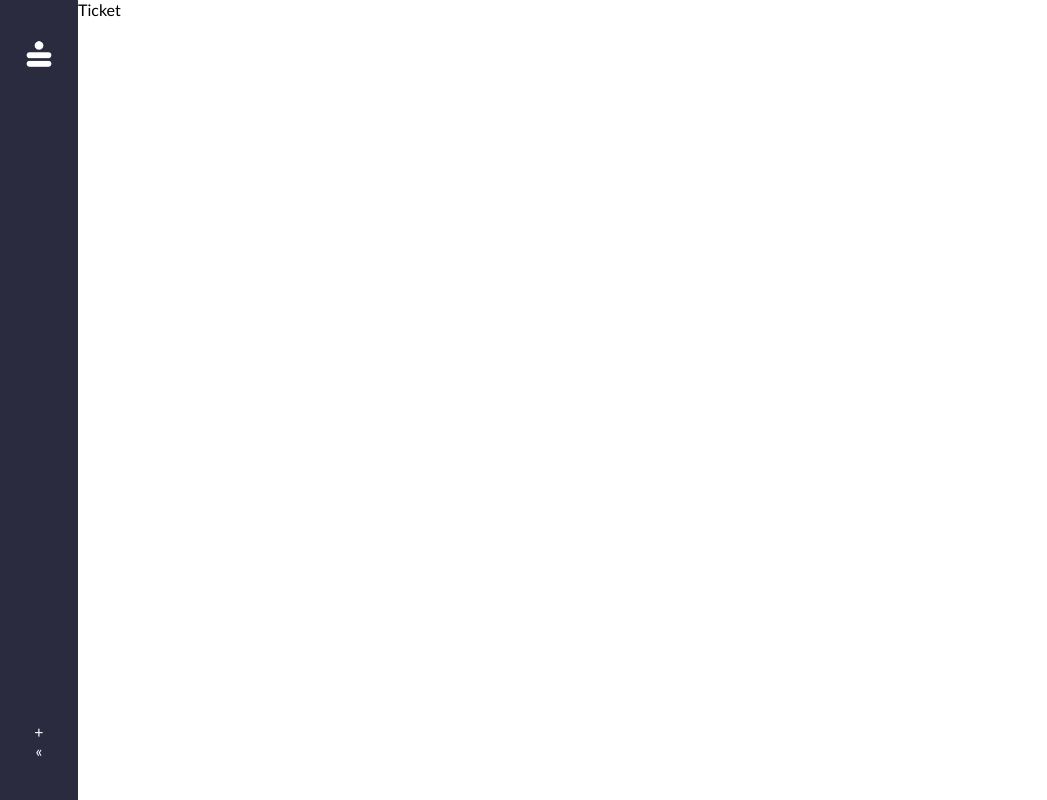
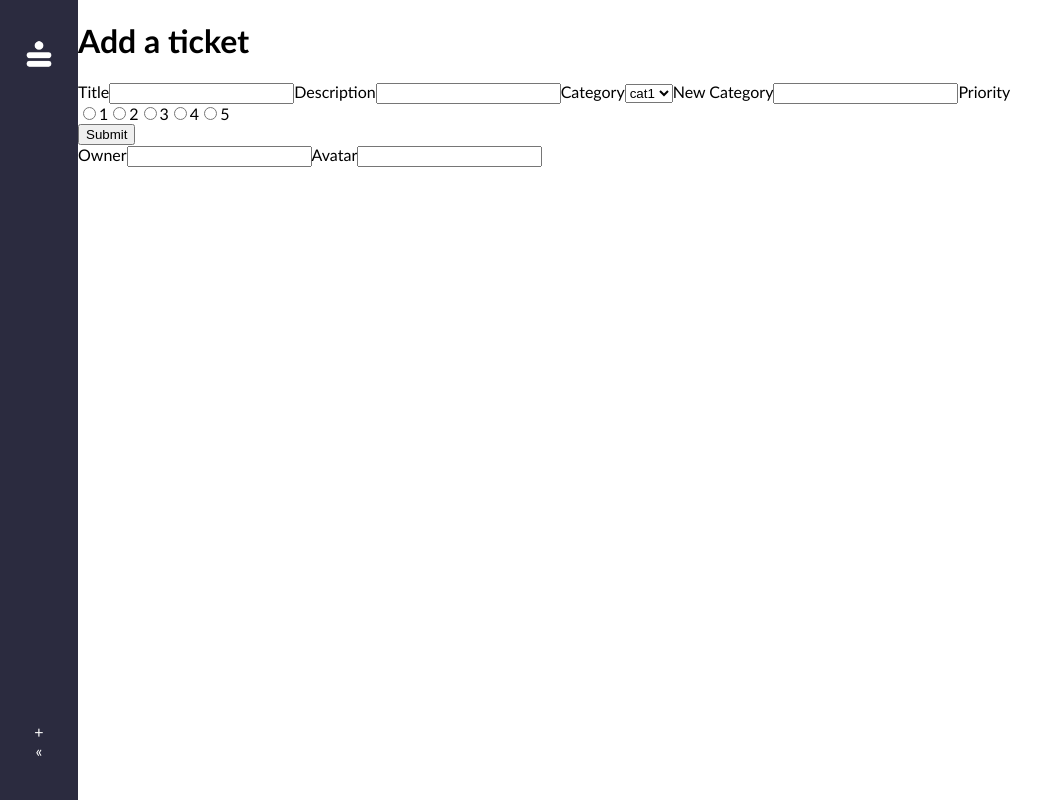
Before and after one commit to PatMiekina/monday-crm-clone, a React (Create React App) app: page /ticket in a window 1280 px wide. Shown: the whole page, without its empty margins (0-1047 px from the left). Built offline with nearby package versions, Linux system fonts and the light colour scheme.

Commit message:
add ticketPage logic part 1

```diff
--- a/src/pages/TicketPage.js
+++ b/src/pages/TicketPage.js
@@ -1,7 +1,193 @@
-const Ticket = () => {
+import { useState } from 'react'
+
+const TicketPage = () => {
+    const [formData, setFormData] = useState({
+        status: 'not started',
+        progress: 0,
+        timestamp: new Date().toISOString()
+    });
+    const editMode = false
+
+    const handleSubmit = () => {
+        console.log('submitted')
+    }
+    const handleChange = (e) => {
+        const value = e.target.value
+        const name = e.target.name
+
+        setFormData((prevState) => ({
+            ...prevState,
+            [name]: value
+        })
+        )
+    }
+
+    const categories = ['cat1', 'cat2']
+
+    console.log(formData)
+
     return (
-        <div>Ticket</div>
+        <div className='ticket'>
+            <h1>{editMode ? 'Update your ticket' : 'Add a ticket' }</h1>
+            <div className='ticket-container'>
+                <form onSubmit={handleSubmit}>
+                    <section>
+                        <label htmlFor='title'>Title</label>
+                        <input
+                            id='title'
+                            name='title'
+                            type='text'
+                            onChange={handleChange}
+                            required={true}
+                            value={formData.title}
+                        />
+
+                        <label htmlFor='description'>Description</label>
+                        <input
+                            id='description'
+                            name='description'
+                            type='text'
+                            onChange={handleChange}
+                            required={true}
+                            value={formData.description}
+                        />
+
+                        <label>Category</label>
+                        <select
+                            name='category'
+                            value={formData.category}
+                            onChange={handleChange}
+                        >
+                            {categories?.map((category, _index) => (
+                                <option key={_index} value={category}>{category}</option>
+                            ))}
+                        </select>
+
+                        <label htmlFor='new-category'>New Category</label>
+                        <input
+                            id='new-category'
+                            name='category'
+                            type='text'
+                            onChange={handleChange}
+                            required={true}
+                            value={formData.category}
+                        />
+
+                        <label htmlFor='priority'>Priority</label>
+                        <div className='multiple-input-container'>
+                            <input
+                                id='priority-1'
+                                name='priority'
+                                type='radio'
+                                onChange={handleChange}
+                                value={formData.priority}
+                                checked={formData.priority === 1}
+                            />
+                            <label htmlFor='priority-1'>1</label>
+
+                            <input
+                                id='priority-2'
+                                name='priority'
+                                type='radio'
+                                onChange={handleChange}
+                                value={formData.priority}
+                                checked={formData.priority === 2}
+                            />
+                            <label htmlFor='priority-1'>2</label>
+
+                            <input
+                                id='priority-3'
+                                name='priority'
+                                type='radio'
+                                onChange={handleChange}
+                                value={formData.priority}
+                                checked={formData.priority === 3}
+                            />
+                            <label htmlFor='priority-1'>3</label>
+
+                            <input
+                                id='priority-4'
+                                name='priority'
+                                type='radio'
+                                onChange={handleChange}
+                                value={formData.priority}
+                                checked={formData.priority === 4}
+                            />
+                            <label htmlFor='priority-1'>4</label>
+
+                            <input
+                                id='priority-5'
+                                name='priority'
+                                type='radio'
+                                onChange={handleChange}
+                                value={formData.priority}
+                                checked={formData.priority === 5}
+                            />
+                            <label htmlFor='priority-1'>5</label>
+                        </div>
+
+                        {editMode &&
+                        <>
+                            <input
+                                type='range'
+                                id='progress'
+                                name='progress'
+                                value={formData.progress}
+                                min='0'
+                                max='100'
+                                onChange={handleChange}
+                            />
+
+                            <label htmlFor='progress'>Progress</label>
+
+                            <label>Status</label>
+                            <select
+                                name='status'
+                                value={formData.status}
+                                onChange={handleChange}
+                            >
+                                <option selected={formData.status === 'done'} value='done'>Done</option>
+                                <option selected={formData.status === 'working on it'} value='working on it'>Working on it</option>
+                                <option selected={formData.status === 'stuck'} value='stuck'>Stuck</option>
+                                <option selected={formData.status === 'not started'} value='not started'>Not started</option>
+                            </select>
+                        </>
+
+                        }
+                        <input type='submit'/>
+
+                    </section>
+
+                    <section>
+                        <label htmlFor='owner'>Owner</label>
+                        <input
+                            id='owner'
+                            name='owner'
+                            type='text'
+                            required={true}
+                            value={formData.owner}
+                        />
+
+                        <label htmlFor='avatar'>Avatar</label>
+                        <input
+                            id='avatar'
+                            name='avatar'
+                            type='url'
+                            required={true}
+                            value={formData.avatar}
+                        />
+                        <div className='img-preview'>
+                            {formData.avatar && (
+                                <img src={formData.avatar} alt='image-preview'/>
+                            )}
+                        </div>
+
+
+                    </section>
+                </form>
+            </div>
+        </div>
     )
 }
 
-export default Ticket
+export default TicketPage
```
